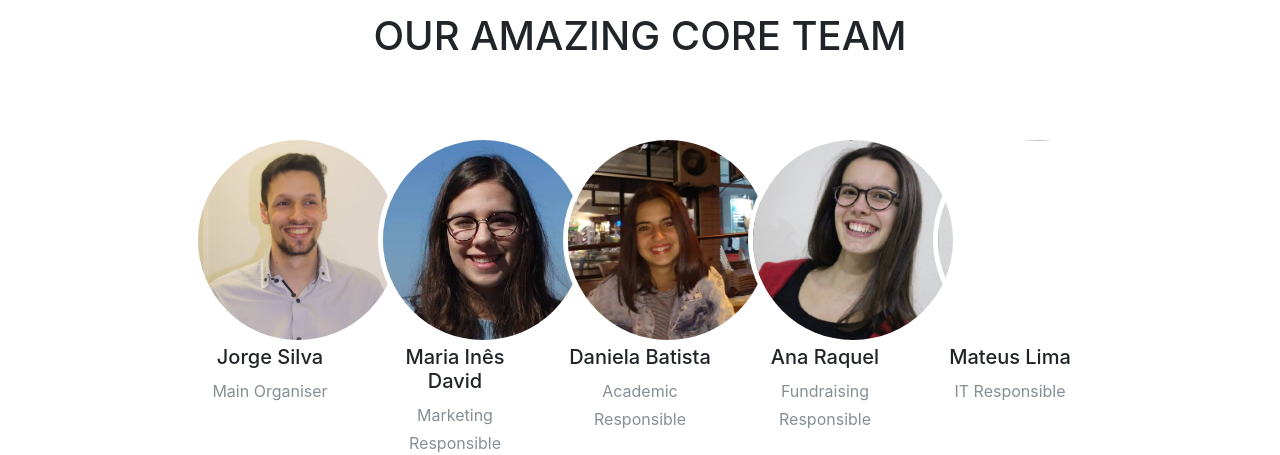
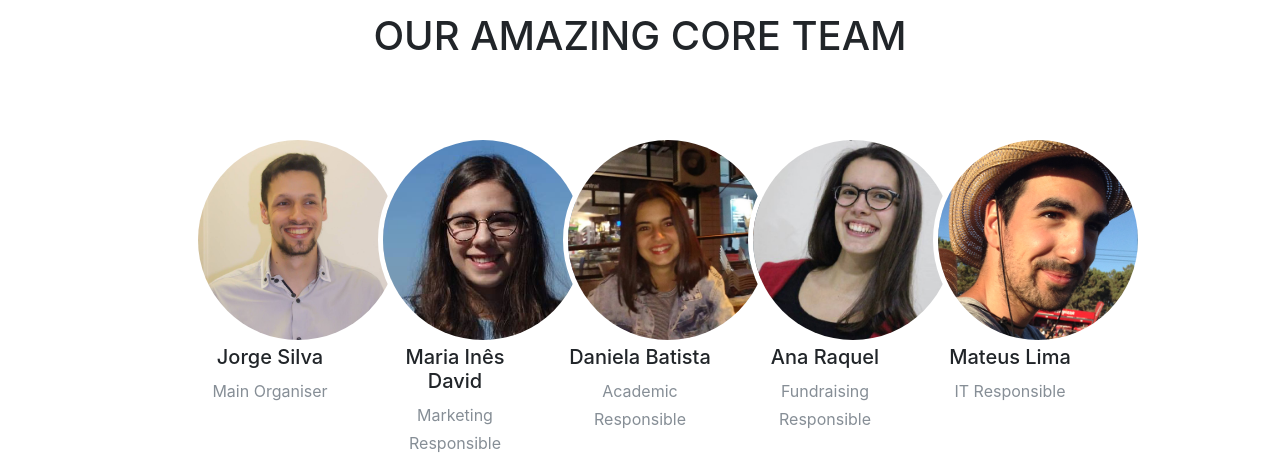
Before and after one commit to BESTAveiro/summer-course-2018, a website with bundled scripts: page index.html in a window 1280 px wide. Shown: the part 1740-2195 px from the top of the page. Built offline with nearby package versions, Linux system fonts and the light colour scheme; files whose address does not match are found by name; a web font is replaced by a local one.

Commit message:
Displayed: Mateu's profile photo

```diff
--- a/index.html
+++ b/index.html
@@ -225,7 +225,7 @@
 
           <div class="col-md-2">
             <div class="team-member">
-              <img class="mx-auto rounded-circle" src="img/team/mateus_lima.JPG" alt="">
+              <img class="mx-auto rounded-circle" src="img/team/mateus_lima.png" alt="">
               <h5>Mateus Lima</h5>
               <p class="text-muted">IT Responsible</p>
             </div>
```
